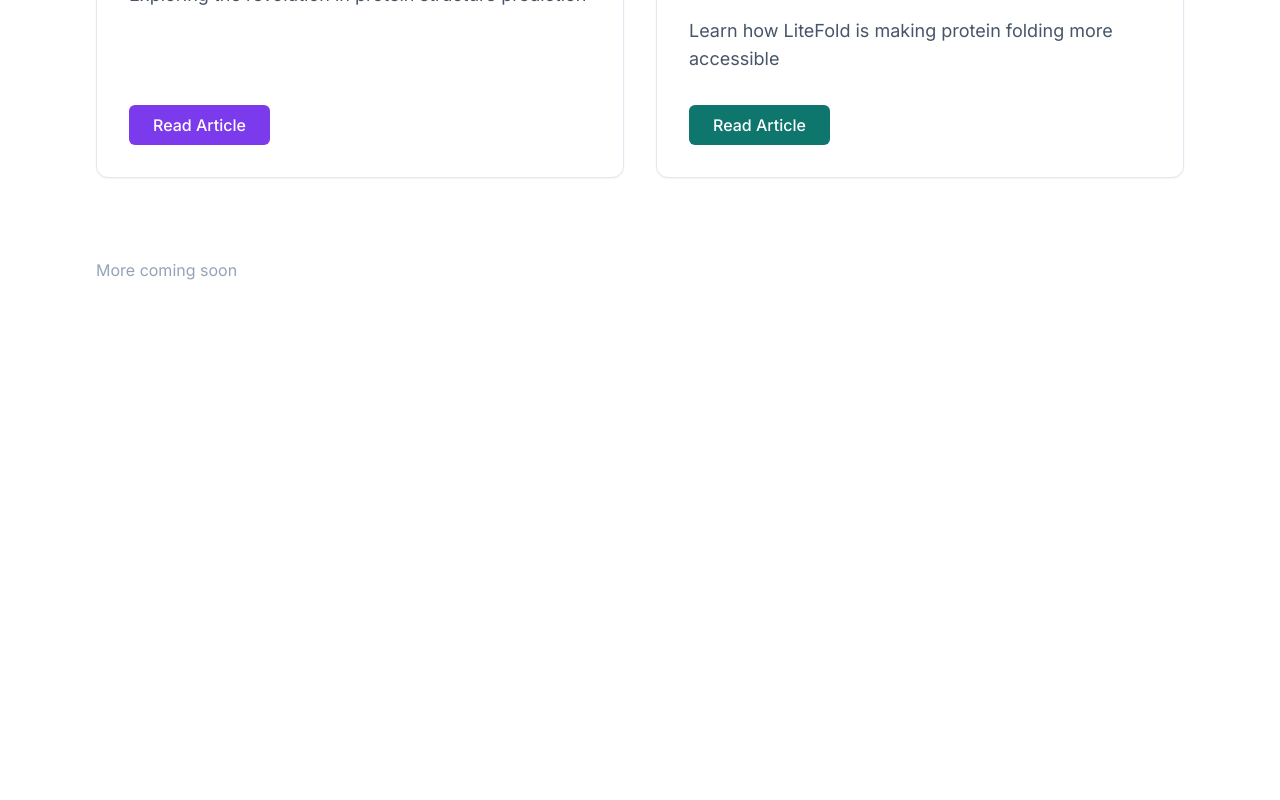
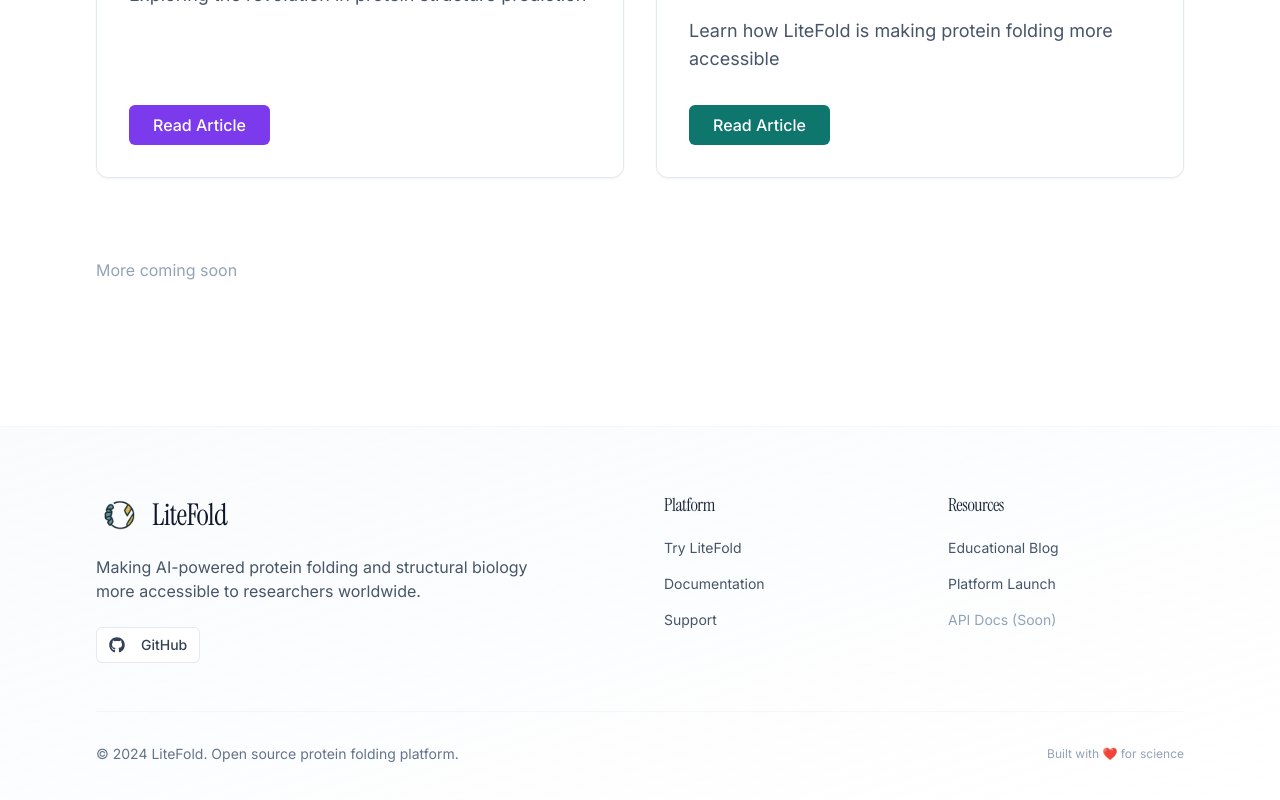
Before and after one commit to LiteFold/website, a React (Vite) app: page / in a window 1280 px wide. Shown: the part 936-1736 px from the top of the page. Before the commit the page ends 1282 px from the top, so only its background shows below. Built offline with nearby package versions, Linux system fonts and the light colour scheme; a web font is replaced by a local one.

Commit message:
Add footer
Add a simple footer to the website.

```diff
--- a/src/pages/Index.tsx
+++ b/src/pages/Index.tsx
@@ -128,6 +128,106 @@ const Index = () => {
 
         <div className="mt-16 md:mt-20 text-slate-400 text-sm md:text-base">More coming soon</div>
       </main>
+
+      {/* Footer */}
+      <footer className="w-full mt-20 border-t border-slate-200/30 bg-gradient-to-br from-slate-50/80 to-white/60 backdrop-blur-lg">
+        <div className="max-w-6xl mx-auto px-4 md:px-8 py-12 md:py-16">
+          <div className="grid grid-cols-1 md:grid-cols-4 gap-8 md:gap-12">
+            {/* Brand Section */}
+            <div className="md:col-span-2">
+              <div className="flex items-center space-x-2 mb-4">
+                <img
+                  src="/assets/logo.png"
+                  alt="LiteFold Logo"
+                  className="w-10 h-10 md:w-12 md:h-12"
+                />
+                <h3 className="font-instrument text-2xl md:text-3xl font-normal text-slate-900">LiteFold</h3>
+              </div>
+              <p className="text-slate-600 text-sm md:text-base leading-relaxed max-w-md mb-6">
+                Making AI-powered protein folding and structural biology more accessible to researchers worldwide.
+              </p>
+              <div className="flex space-x-4">
+                <Button
+                  variant="outline"
+                  size="sm"
+                  className="border-slate-300/50 text-slate-700 hover:bg-slate-100/80 backdrop-blur-sm"
+                  onClick={() => window.open("https://github.com/Anindyadeep/litefold", "_blank")}
+                >
+                  <FaGithub className="h-4 w-4 mr-2" />
+                  GitHub
+                </Button>
+              </div>
+            </div>
+
+            {/* Quick Links */}
+            <div>
+              <h4 className="font-instrument text-lg font-normal text-slate-800 mb-4">Platform</h4>
+              <ul className="space-y-3">
+                <li>
+                  <button
+                    onClick={() => window.open("https://litefold.vercel.app", "_blank")}
+                    className="text-slate-600 hover:text-teal-700 transition-colors text-sm"
+                  >
+                    Try LiteFold
+                  </button>
+                </li>
+                <li>
+                  <button
+                    onClick={() => window.open("https://github.com/Anindyadeep/litefold", "_blank")}
+                    className="text-slate-600 hover:text-teal-700 transition-colors text-sm"
+                  >
+                    Documentation
+                  </button>
+                </li>
+                <li>
+                  <button
+                    onClick={() => window.open("https://github.com/Anindyadeep/litefold/issues", "_blank")}
+                    className="text-slate-600 hover:text-teal-700 transition-colors text-sm"
+                  >
+                    Support
+                  </button>
+                </li>
+              </ul>
+            </div>
+
+            {/* Resources */}
+            <div>
+              <h4 className="font-instrument text-lg font-normal text-slate-800 mb-4">Resources</h4>
+              <ul className="space-y-3">
+                <li>
+                  <button
+                    onClick={() => window.open("https://copper-jasper-ae1.notion.site/Structural-biology-and-AlphaFold-1be76f0a4c39807a987de3733d61114e", "_blank")}
+                    className="text-slate-600 hover:text-violet-700 transition-colors text-sm"
+                  >
+                    Educational Blog
+                  </button>
+                </li>
+                <li>
+                  <button
+                    onClick={() => window.open("https://copper-jasper-ae1.notion.site/LiteFold-Folding-experiments-just-got-more-accessible-1d976f0a4c3980f5bc81c82f543330b9", "_blank")}
+                    className="text-slate-600 hover:text-violet-700 transition-colors text-sm"
+                  >
+                    Platform Launch
+                  </button>
+                </li>
+                <li>
+                  <span className="text-slate-400 text-sm">API Docs (Soon)</span>
+                </li>
+              </ul>
+            </div>
+          </div>
+
+          {/* Bottom Bar */}
+          <div className="mt-12 pt-8 border-t border-slate-200/30 flex flex-col md:flex-row justify-between items-center gap-4">
+            <p className="text-slate-500 text-sm">
+              © 2024 LiteFold. Open source protein folding platform.
+            </p>
+            <div className="flex items-center space-x-6">
+              <span className="text-slate-400 text-xs">Built with ❤️ for science</span>
+            </div>
+          </div>
+        </div>
+      </footer>
     </div>
   );
 };
```
